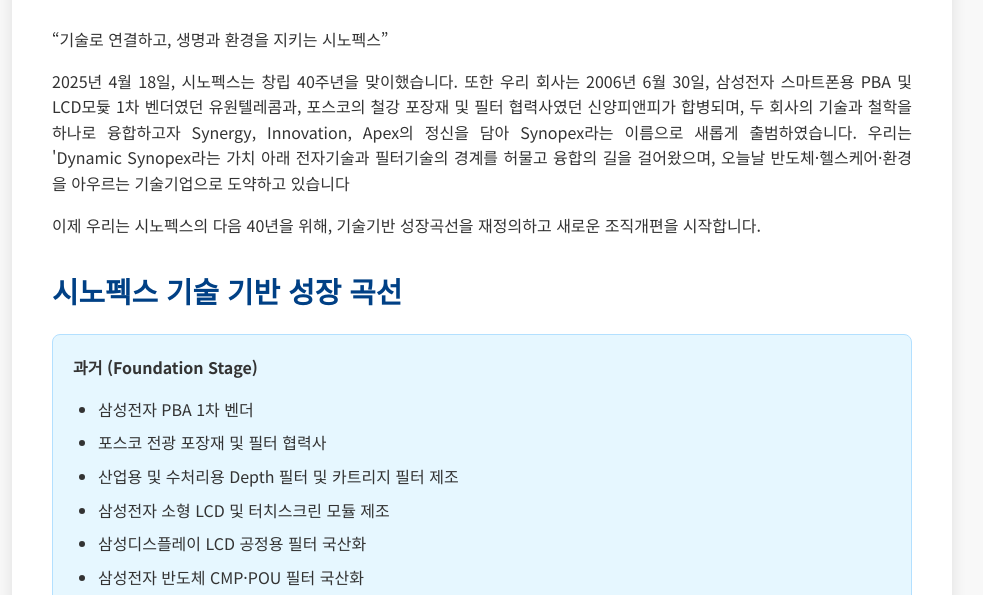
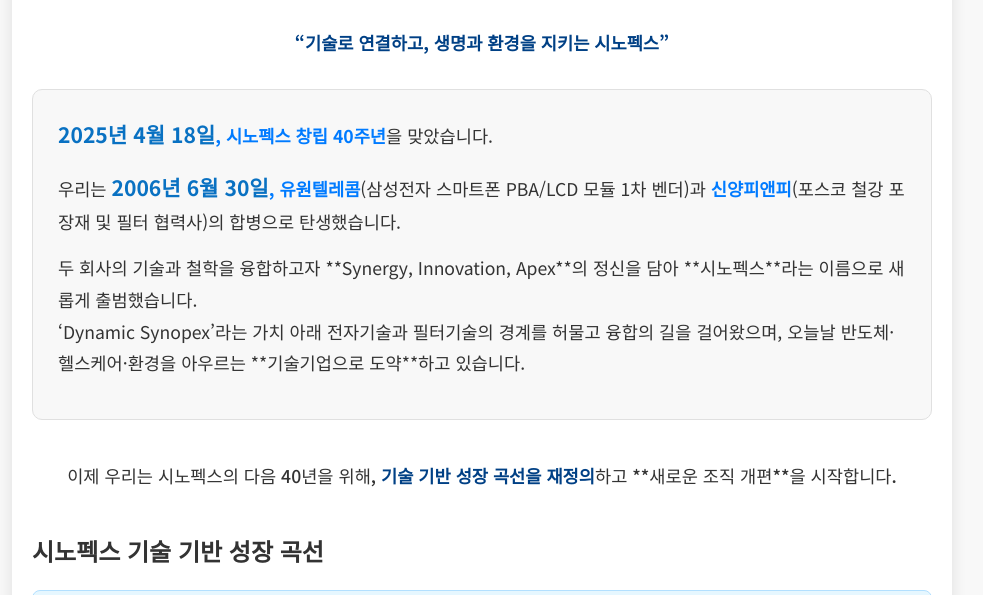
Before and after one commit to goodlight1234/presantation, a plain HTML site: page index.html in a window 1280 px wide. Shown: the part 187-782 px from the top of the page, without its empty margins (158-1141 px from the left). Drawn offline with Linux system fonts and the light colour scheme.

Commit message:
Update index.html

```diff
--- a/index.html
+++ b/index.html
@@ -227,6 +227,57 @@
     font-style: italic;
     color: #777;
     margin-top: 20px;
+}/* 새로 추가된 스타일 */
+.intro-section {
+    margin-bottom: 40px;
+}
+
+.intro-section p {
+    font-size: 1.1em;
+    line-height: 1.8;
+}
+
+.slogan-highlight {
+    font-size: 1.4em;
+    font-weight: bold;
+    color: #004085;
+    text-align: center;
+    margin-bottom: 30px;
+}
+
+.history-box {
+    background-color: #f8f8f8;
+    border: 1px solid #e0e0e0;
+    border-radius: 10px;
+    padding: 25px;
+    margin-bottom: 30px;
+}
+
+.history-box p {
+    margin: 0 0 15px 0;
+}
+
+.history-box p strong {
+    color: #007bff;
+}
+
+.highlight-date {
+    font-size: 1.2em;
+    font-weight: bold;
+    color: #0971c2;
+    display: inline-block;
+}
+
+.future-vision {
+    font-size: 1.2em;
+    font-weight: 500;
+    color: #333;
+    text-align: center;
+    margin-top: 40px;
+}
+
+.future-vision strong {
+    color: #004085;
 }</style>
 </head>
 <body>
@@ -239,12 +290,24 @@
 
     <hr class="divider">
 
-    <div class="content">
-        <p>“기술로 연결하고, 생명과 환경을 지키는 시노펙스”</p>
-        <p>2025년 4월 18일, 시노펙스는 창립 40주년을 맞이했습니다. 또한 우리 회사는 2006년 6월 30일, 삼성전자 스마트폰용 PBA 및 LCD모듗 1차 벤더였던 유원텔레콤과, 포스코의 철강 포장재 및 필터 협력사였던 신양피앤피가 합병되며,
-        두 회사의 기술과 철학을 하나로 융합하고자 Synergy, Innovation, Apex의 정신을 담아 Synopex라는 이름으로 새롭게 출범하였습니다. 우리는 'Dynamic Synopex라는 가치 아래 전자기술과 필터기술의 경계를 허물고 융합의 길을 걸어왔으며,
-        오늘날 반도체·헬스케어·환경을 아우르는 기술기업으로 도약하고 있습니다</p>
-        <p>이제 우리는 시노펙스의 다음 40년을 위해, 기술기반 성장곡선을 재정의하고 새로운 조직개편을 시작합니다.</p>
+   <div class="intro-section">
+    <p class="slogan-highlight">“기술로 연결하고, 생명과 환경을 지키는 시노펙스”</p>
+
+    <div class="history-box">
+        <p><strong><span class="highlight-date">2025년 4월 18일</span>, 시노펙스 창립 40주년</strong>을 맞았습니다.</p>
+        <p>
+            우리는 <strong><span class="highlight-date">2006년 6월 30일</span>, 유원텔레콤</strong>(삼성전자 스마트폰 PBA/LCD 모듈 1차 벤더)과
+            <strong>신양피앤피</strong>(포스코 철강 포장재 및 필터 협력사)의 합병으로 탄생했습니다.
+        </p>
+        <p>
+            두 회사의 기술과 철학을 융합하고자 **Synergy, Innovation, Apex**의 정신을 담아 **시노펙스**라는 이름으로 새롭게 출범했습니다.
+            <br>‘Dynamic Synopex’라는 가치 아래 전자기술과 필터기술의 경계를 허물고 융합의 길을 걸어왔으며,
+            오늘날 반도체·헬스케어·환경을 아우르는 **기술기업으로 도약**하고 있습니다.
+        </p>
+    </div>
+
+    <p class="future-vision">이제 우리는 시노펙스의 다음 40년을 위해, <strong>기술 기반 성장 곡선을 재정의</strong>하고 **새로운 조직 개편**을 시작합니다.</p>
+</div>
 
         <h2>시노펙스 기술 기반 성장 곡선</h2>
 
```
